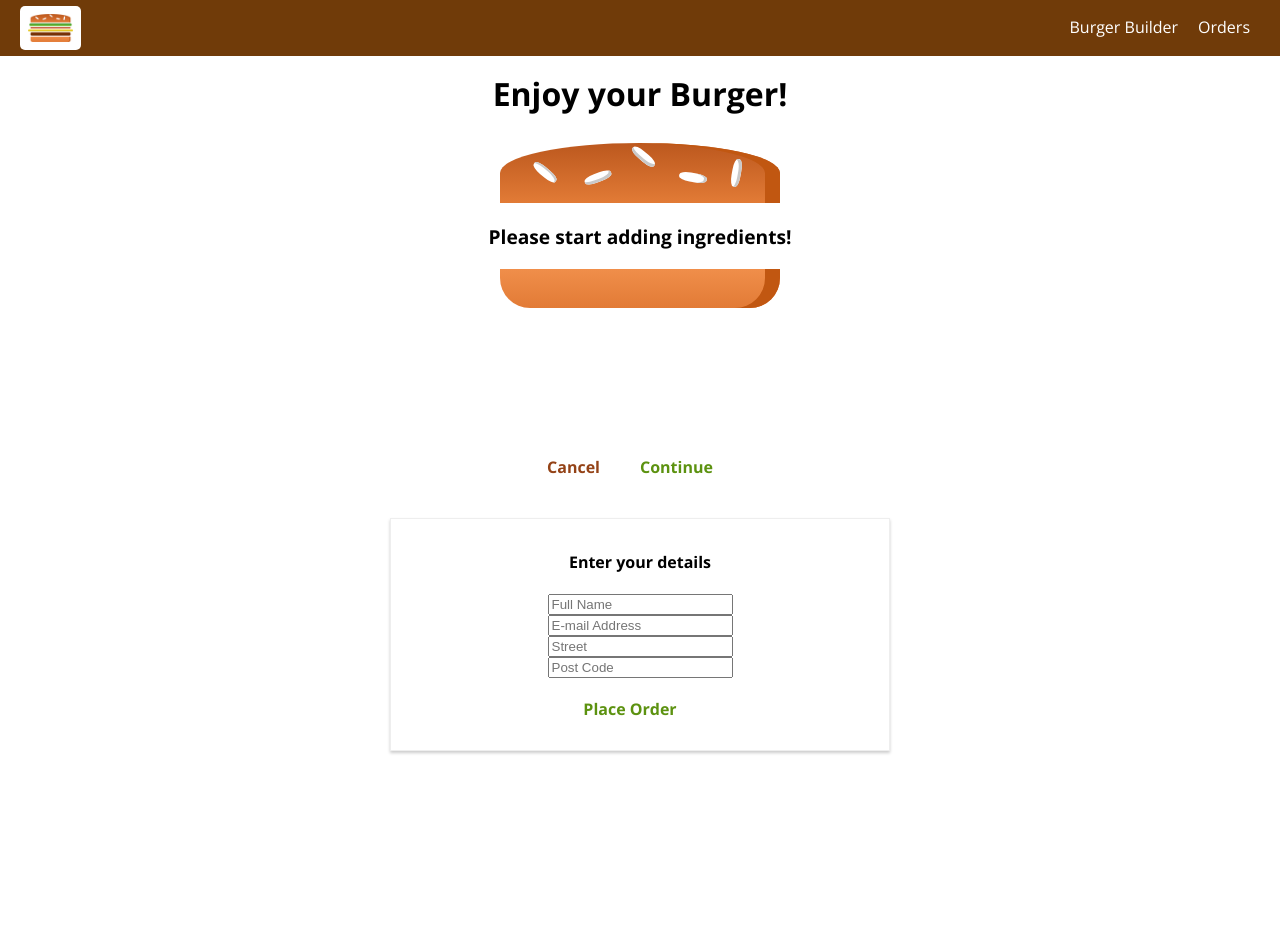
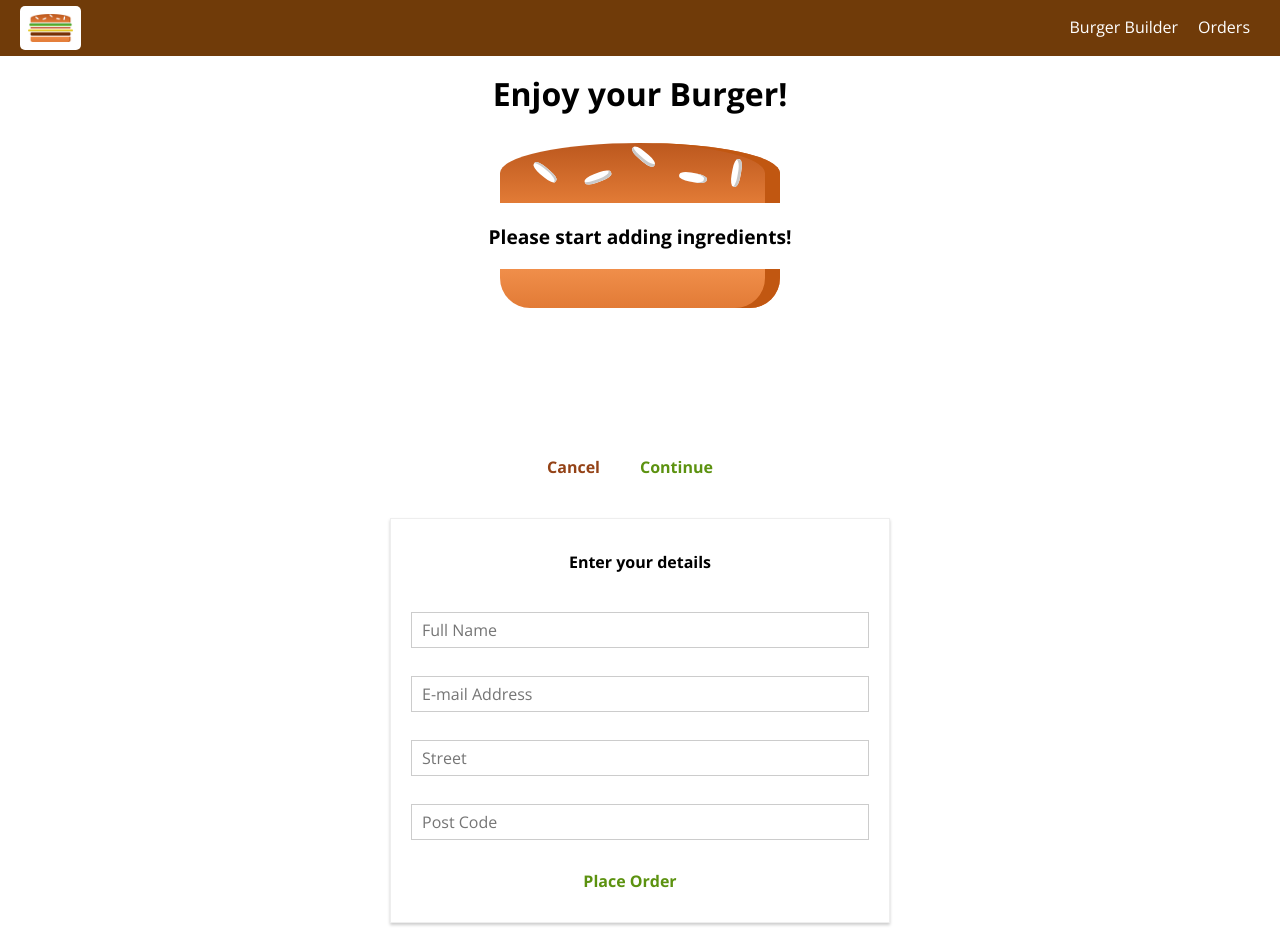
Before and after one commit to mlycode/react-burger-app, a React app: page /checkout in a window 1280 px wide. Both pictures are taken after a click on the button "Continue". Before the commit the page ends 800 px from the top, so only its background shows below. Built offline with nearby package versions, Linux system fonts and the light colour scheme.

Commit message:
add Input component and replace in ContactData container

```diff
--- /dev/null
+++ b/src/components/UI/Input/Input.css
@@ -0,0 +1,27 @@
+.Input {
+    width: 100%;
+    padding: 10px;
+    box-sizing: border-box;
+}
+
+.Label {
+    font-weight: bold;
+    display: block;
+    margin-bottom: 8px;
+}
+
+.InputElement {
+    outline: none;
+    border: 1px solid #ccc;
+    background-color: white;
+    font: inherit;
+    padding: 6px 10px;
+    display: block;
+    width: 100%;
+    box-sizing: border-box;
+}
+
+.InputElement:focus {
+    outline: none;
+    background-color: #ccc;
+}
--- /dev/null
+++ b/src/components/UI/Input/Input.js
@@ -0,0 +1,28 @@
+import React from "react";
+
+import classes from "./Input.css";
+
+const input = (props) => {
+    let inputElement = null;
+
+    switch (props.inputtype) {
+        case ("input"):
+            inputElement = <input className={classes.InputElement} {...props} />;
+            break;
+        case ("textarea"):
+            inputElement = <textarea className={classes.InputElement} {...props} />;
+            break;
+        default:
+            inputElement = <input className={classes.InputElement} {...props} />;
+    }
+
+    return (
+        <div className={classes.Input}>
+            <label className={classes.Label}>{props.label}</label>
+            {inputElement}
+        </div>
+    )
+}
+
+
+export default input;
--- a/src/containers/Checkout/ContactData/ContactData.css
+++ b/src/containers/Checkout/ContactData/ContactData.css
@@ -8,11 +8,6 @@
     box-sizing: border-box;
 }
 
-.Input {
-    display: block;
-    margin: 0 auto;
-}
-
 @media (min-width: 600px) {
     .ContactData {
         width: 500px;
--- a/src/containers/Checkout/ContactData/ContactData.js
+++ b/src/containers/Checkout/ContactData/ContactData.js
@@ -4,6 +4,7 @@
 import Spinner from "../../../components/UI/Spinner/Spinner";
 import classes from "./ContactData.css";
 import axios from "../../../axios-orders";
+import Input from "../../../components/UI/Input/Input";
 
 class ContactData extends Component {
     state = {
@@ -49,10 +50,10 @@
     render () {
         let form = (
             <form>
-                    <input className={classes.Input} type="text" name="name" placeholder="Full Name" />
-                    <input className={classes.Input} type="text" name="email" placeholder="E-mail Address" />
-                    <input className={classes.Input} type="text" name="street" placeholder="Street" />
-                    <input className={classes.Input} type="text" name="postCode" placeholder="Post Code" />
+                    <Input inputtype="input" type="text" name="name" placeholder="Full Name" />
+                    <Input inputtype="input" type="text" name="email" placeholder="E-mail Address" />
+                    <Input inputtype="input" type="text" name="street" placeholder="Street" />
+                    <Input inputtype="input" type="text" name="postCode" placeholder="Post Code" />
                     <Button clicked={this.orderHandler} btnType="Success">Place Order</Button>
             </form>
         );
```
